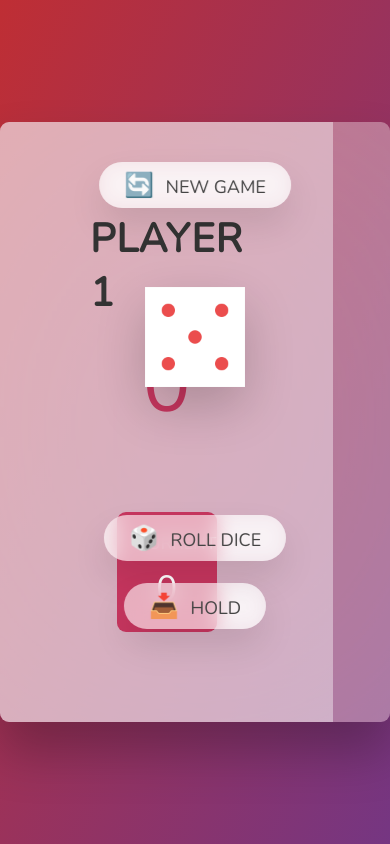
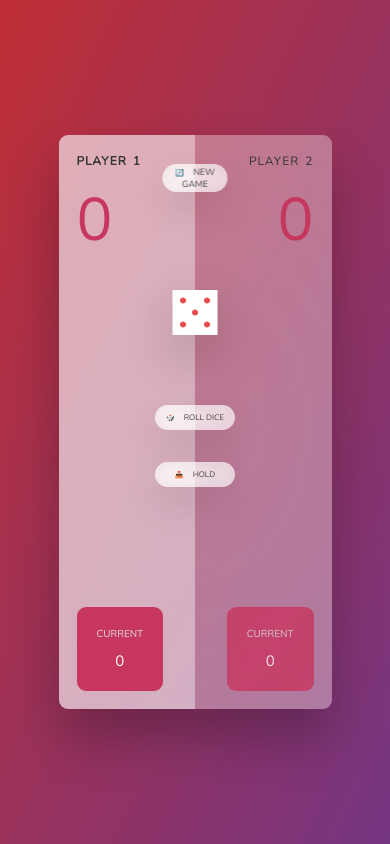
Before and after one commit to joaomarr/JogoDeDados, a plain HTML site: page index.html in a window 390 px wide. Drawn offline with nearby package versions, Linux system fonts and the light colour scheme.

Commit message:
Responsive design updtade

```diff
--- a/index.html
+++ b/index.html
@@ -25,11 +25,12 @@
           <p class="current-score" id="current--1">0</p>
         </div>
       </section>
-
-      <img src="dice-5.png" alt="Playing dice" class="dice" />
-      <button class="btn btn--new">🔄 New game</button>
-      <button class="btn btn--roll">🎲 Roll dice</button>
-      <button class="btn btn--hold">📥 Hold</button>
+      <section class="medium">
+        <img src="dice-5.png" alt="Playing dice" class="dice" />
+        <button class="btn btn--new">🔄 New game</button>
+        <button class="btn btn--roll">🎲 Roll dice</button>
+        <button class="btn btn--hold">📥 Hold</button>
+      </section>
     </main>
     <script src="script.js"></script>
   </body>
--- a/style.css
+++ b/style.css
@@ -25,8 +25,8 @@ body {
 /* LAYOUT */
 main {
   position: relative;
-  width: 100rem;
-  height: 60rem;
+  width: 70%;
+  height: 85%;
   background-color: rgba(255, 255, 255, 0.35);
   backdrop-filter: blur(200px);
   filter: blur();
@@ -37,8 +37,9 @@ main {
 }
 
 .player {
+  width: 95%;
   flex: 50%;
-  padding: 9rem;
+  padding: 4rem;
   display: flex;
   flex-direction: column;
   align-items: center;
@@ -82,7 +83,7 @@ main {
   opacity: 0.8;
   border-radius: 9px;
   color: #fff;
-  width: 65%;
+  width: fit-content;
   padding: 2rem;
   text-align: center;
   transition: all 0.75s;
@@ -124,19 +125,20 @@ main {
 }
 
 .btn::first-letter {
-  font-size: 2.4rem;
+  font-size: 2rem;
   display: inline-block;
   margin-right: 0.7rem;
 }
 
 .btn--new {
-  top: 4rem;
+  top: 5%;
+  width: 22%;
 }
 .btn--roll {
-  top: 39.3rem;
+  top: 60%;
 }
 .btn--hold {
-  top: 46.1rem;
+  top: 75%;
 }
 
 .btn:active {
@@ -151,9 +153,9 @@ main {
 .dice {
   position: absolute;
   left: 50%;
-  top: 16.5rem;
+  top: 25%;
   transform: translateX(-50%);
-  height: 10rem;
+  width: 14%;
   box-shadow: 0 2rem 5rem rgba(0, 0, 0, 0.2);
 }
 
@@ -165,3 +167,126 @@ main {
   font-weight: 700;
   color: #c7365f;
 }
+
+@media (max-width: 1230px) {
+  .btn {
+    width: 120px;
+    height: 38px;
+    font-size: 1.3rem;
+    padding: 0.1rem;
+  }
+  .btn::first-letter {
+    font-size: 1.5rem;
+  }
+}
+
+@media (max-width: 880px) {
+  .current-label {
+    font-size: 1.4rem;
+  }
+  .current-score {
+    font-size: 2rem;
+  }
+  .score {
+    font-size: 5rem;
+  }
+  .name {
+    font-size: 2rem;
+  }
+  .player--0 {
+    align-items: start;
+  }
+  .player--1 {
+    align-items: end;
+  }
+}
+
+@media (max-width: 608px) {
+  .current-label {
+    font-size: 1rem;
+  }
+  .current-score {
+    font-size: 1.5rem;
+  }
+  .score {
+    font-size: 6rem;
+  }
+  .name {
+    font-size: 1.2rem;
+  }
+  .btn {
+    width: 80px;
+    height: 30px;
+    font-size: 0.8rem;
+    padding: 0.1rem;
+  }
+  .btn::first-letter {
+    font-size: 0.8rem;
+  }
+}
+
+@media (max-width: 506px) {
+  main {
+    height: 68%;
+  }
+  .player {
+    padding: 1.8rem;
+  }
+  .dice {
+    top: 27%;
+    width: 45px;
+  }
+  .btn--roll {
+    top: 47%;
+  }
+  .btn--hold {
+    top: 57%;
+  }
+  .btn--hold,
+  .btn--roll {
+    width: 80px;
+    height: 25px;
+    font-size: 0.8rem;
+  }
+  .btn--new {
+    font-size: 0.9rem;
+    width: 65px;
+    height: 28px;
+  }
+  .btn::first-letter {
+    font-size: 0.7rem;
+  }
+}
+
+@media (max-width: 350px) {
+  .dice {
+    top: 35%;
+    width: 45px;
+  }
+  .btn--roll {
+    top: 55%;
+  }
+  .btn--hold {
+    top: 65%;
+  }
+  main {
+    width: 90%;
+  }
+  .btn--new {
+    top: 2%;
+    font-size: 0.8rem;
+    width: 70px;
+    height: 22px;
+  }
+  .name {
+    font-size: 0.8rem;
+    top: 8%;
+  }
+  .score {
+    top: 20%;
+    font-size: 5.2rem;
+  }
+  .current {
+    padding: 0.5rem;
+  }
+}
```
Also changed, not shown: jogoPrint.png (added).
